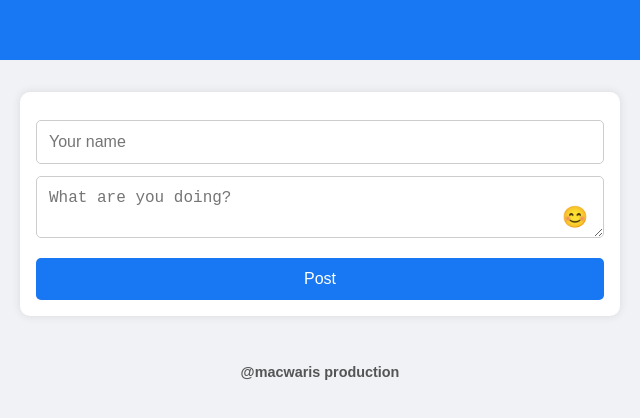
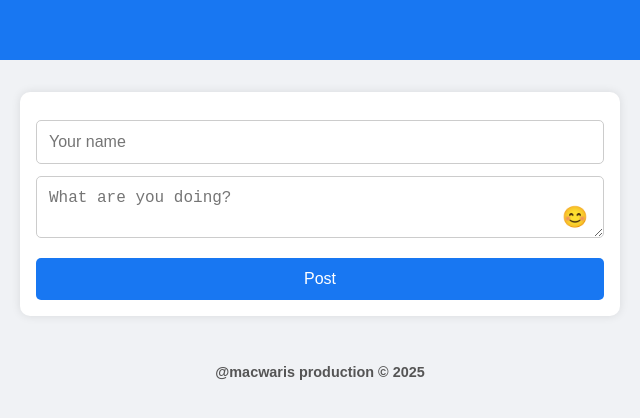
Before and after one commit to macwaris/chirpX, a plain HTML site: page index.html in a window 1280 px wide. Shown: the full height of the page, 320-960 px from the left. Drawn offline with Linux system fonts and the light colour scheme.

Commit message:
Update index.html

```diff
--- a/index.html
+++ b/index.html
@@ -236,7 +236,7 @@
   </div>
 
   <footer>
-    <b>@macwaris production</b>
+    <b>@macwaris production © 2025</b>
   </footer>
 
   <!-- About Modal -->
```
